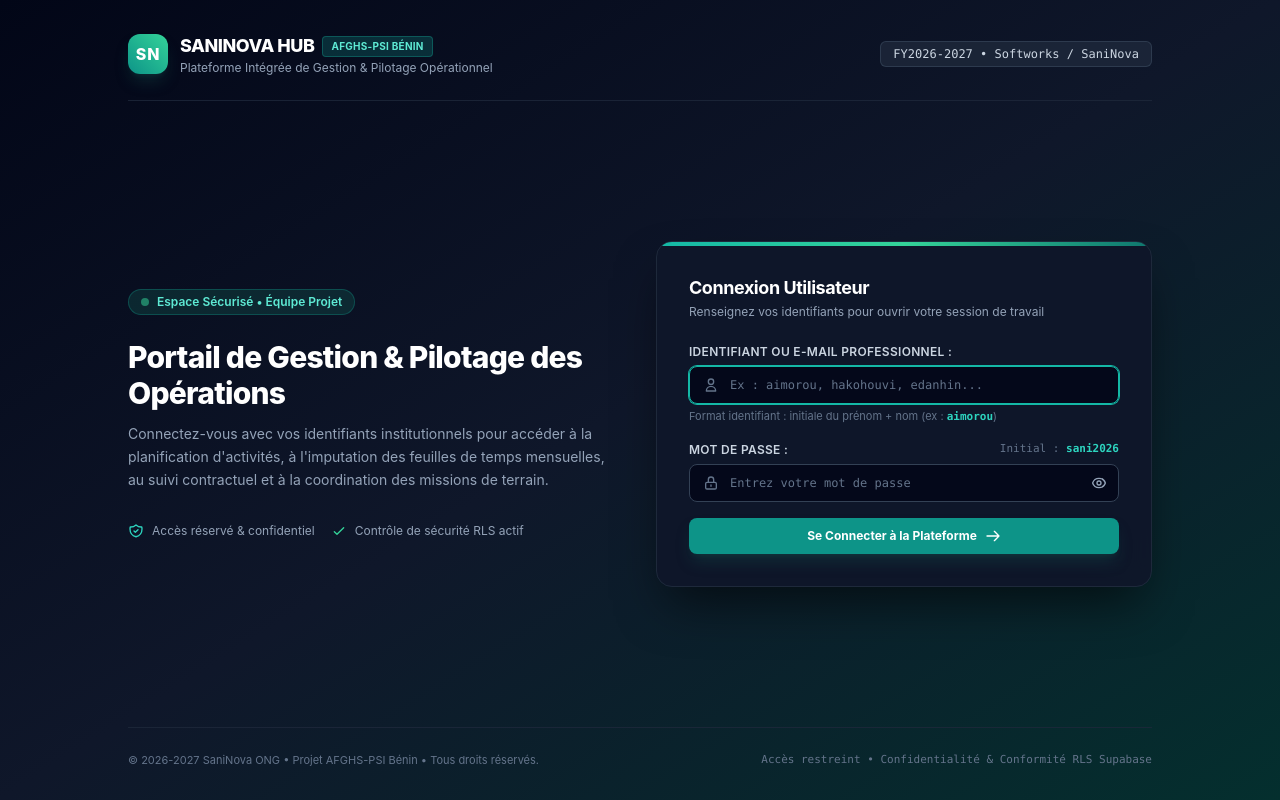
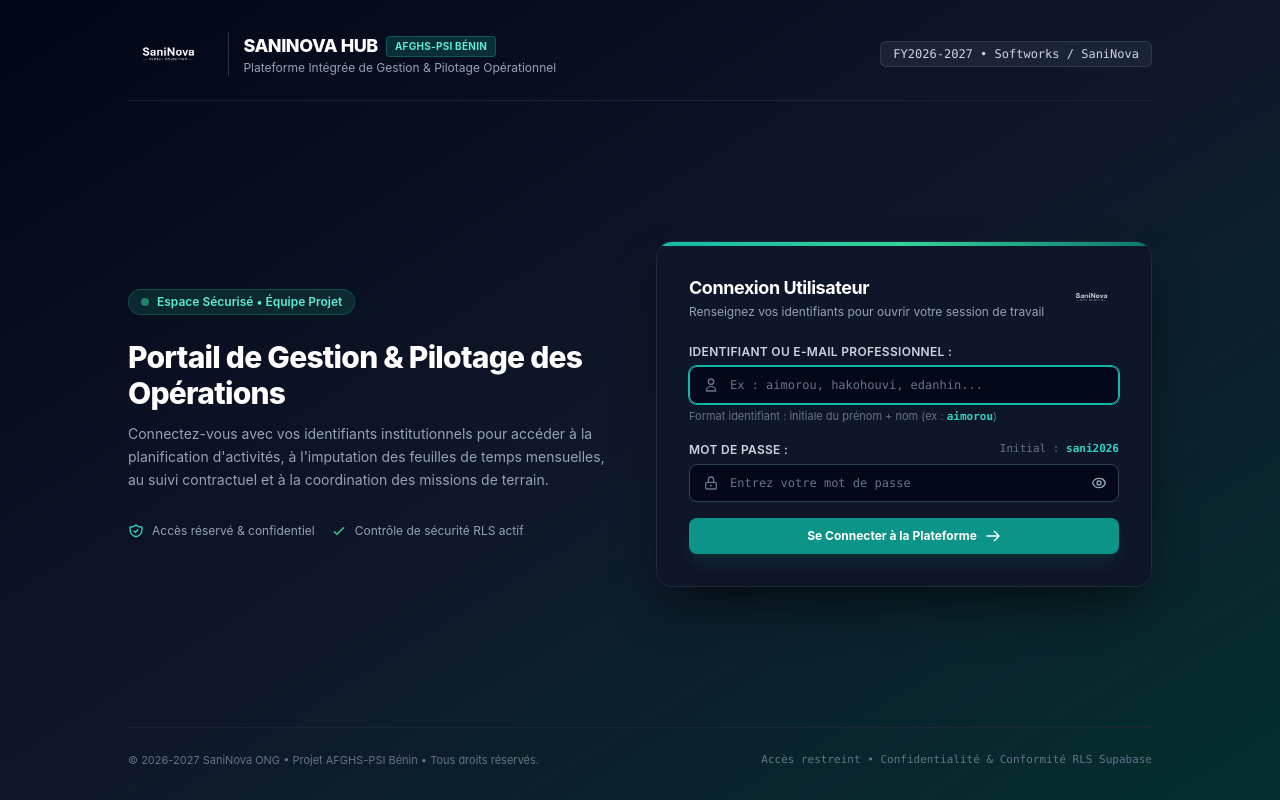
Before and after one commit to saninovagc-cmd/saniplaner, a Next.js app: page /login in a window 1280 px wide. Built offline with nearby package versions, Linux system fonts and the light colour scheme; no server answers; the database is empty.

Commit message:
feat: integration des logos officiels SaniNova (Header, Sidebar, Login) et epuration de la page de connexion

```diff
--- a/src/app/login/page.tsx
+++ b/src/app/login/page.tsx
@@ -1,6 +1,7 @@
 'use client';
 
 import React, { useState } from 'react';
+import Image from 'next/image';
 import { useRouter } from 'next/navigation';
 import { useApp } from '@/context/AppContext';
 
@@ -44,11 +45,18 @@ export default function LoginPage() {
     <div className="min-h-screen bg-gradient-to-br from-slate-950 via-slate-900 to-teal-950 text-slate-100 flex flex-col justify-between p-4 sm:p-6 lg:p-8 font-sans selection:bg-teal-500 selection:text-white">
       {/* Top Header / Branding */}
       <header className="max-w-5xl w-full mx-auto flex items-center justify-between pb-6 border-b border-slate-800/80">
-        <div className="flex items-center space-x-3">
-          <div className="w-10 h-10 rounded-xl bg-gradient-to-tr from-teal-600 to-emerald-400 flex items-center justify-center font-extrabold text-white text-base shadow-lg shadow-teal-900/40 tracking-wider">
-            SN
+        <div className="flex items-center space-x-3.5">
+          <div className="relative h-11 w-auto max-w-[150px] flex items-center shrink-0">
+            <Image
+              src="/images/logo-saninova-white.png"
+              alt="SaniNova"
+              width={140}
+              height={44}
+              className="h-10 w-auto object-contain"
+              priority
+            />
           </div>
-          <div>
+          <div className="border-l border-slate-700/80 pl-3.5">
             <div className="flex items-center space-x-2">
               <h1 className="text-base sm:text-lg font-extrabold text-white tracking-tight uppercase">
                 SANINOVA HUB
@@ -109,11 +117,22 @@ export default function LoginPage() {
           <div className="bg-slate-900/95 backdrop-blur-md rounded-2xl border border-slate-800 p-6 sm:p-8 shadow-2xl shadow-black/60 relative overflow-hidden">
             <div className="absolute top-0 left-0 right-0 h-1 bg-gradient-to-r from-teal-500 via-emerald-400 to-teal-700"></div>
 
-            <div className="mb-6">
-              <h3 className="text-lg font-bold text-white tracking-tight">Connexion Utilisateur</h3>
-              <p className="text-xs text-slate-400 mt-0.5">
-                Renseignez vos identifiants pour ouvrir votre session de travail
-              </p>
+            <div className="flex items-center justify-between mb-6">
+              <div>
+                <h3 className="text-lg font-bold text-white tracking-tight">Connexion Utilisateur</h3>
+                <p className="text-xs text-slate-400 mt-0.5">
+                  Renseignez vos identifiants pour ouvrir votre session de travail
+                </p>
+              </div>
+              <div className="relative h-8 w-auto max-w-[95px] flex items-center shrink-0">
+                <Image
+                  src="/images/logo-saninova-white.png"
+                  alt="SaniNova"
+                  width={95}
+                  height={28}
+                  className="h-6 w-auto object-contain opacity-85"
+                />
+              </div>
             </div>
 
             {errorMessage && (
--- a/src/components/Header.tsx
+++ b/src/components/Header.tsx
@@ -1,6 +1,7 @@
 'use client';
 
 import React, { useState } from 'react';
+import Image from 'next/image';
 import { useRouter } from 'next/navigation';
 import { useApp } from '@/context/AppContext';
 
@@ -75,6 +76,17 @@ export default function Header() {
             <path strokeLinecap="round" strokeLinejoin="round" strokeWidth={2.2} d="M4 6h16M4 12h16M4 18h16" />
           </svg>
         </button>
+
+        {/* Brand logo on tablet / desktop */}
+        <div className="hidden sm:flex items-center shrink-0 pr-3 border-r border-slate-200">
+          <Image
+            src="/images/logo-saninova.png"
+            alt="SaniNova"
+            width={110}
+            height={32}
+            className="h-7 w-auto object-contain"
+          />
+        </div>
 
         <div className="min-w-0">
           <div className="flex items-center space-x-2">
--- a/src/components/Sidebar.tsx
+++ b/src/components/Sidebar.tsx
@@ -2,6 +2,7 @@
 
 import React from 'react';
 import Link from 'next/link';
+import Image from 'next/image';
 import { usePathname, useRouter } from 'next/navigation';
 import { useApp } from '@/context/AppContext';
 
@@ -137,16 +138,23 @@ export default function Sidebar() {
       {/* 1. DESKTOP SIDEBAR (Visible on lg and larger) */}
       <aside className="hidden lg:flex w-64 bg-slate-900 text-slate-200 h-screen flex-col border-r border-slate-800 shrink-0 font-sans sticky top-0">
         {/* Brand Header */}
-        <div className="p-5 border-b border-slate-800">
+        <div className="p-4 border-b border-slate-800">
           <Link href="/" className="flex items-center space-x-2.5 group">
-            <div className="w-8 h-8 rounded bg-teal-600 group-hover:bg-teal-500 transition flex items-center justify-center font-bold text-white text-xs tracking-wider shrink-0 shadow-xs">
-              SN
+            <div className="relative h-9 w-auto max-w-[110px] flex items-center shrink-0">
+              <Image
+                src="/images/logo-saninova-white.png"
+                alt="SaniNova"
+                width={110}
+                height={36}
+                className="h-8 w-auto object-contain"
+                priority
+              />
             </div>
-            <div className="truncate">
-              <h1 className="font-bold text-xs tracking-wider text-white uppercase group-hover:text-teal-300 transition truncate">
-                SANINOVA HUB
+            <div className="truncate border-l border-slate-800 pl-2">
+              <h1 className="font-bold text-[11px] tracking-wider text-white uppercase group-hover:text-teal-300 transition truncate">
+                HUB OPÉRATIONNEL
               </h1>
-              <p className="text-[11px] text-teal-400 font-medium truncate">AFGHS-PSI Bénin</p>
+              <p className="text-[10px] text-teal-400 font-medium truncate">AFGHS-PSI Bénin</p>
             </div>
           </Link>
         </div>
@@ -183,12 +191,18 @@ export default function Sidebar() {
               onClick={() => setMobileSidebarOpen(false)}
               className="flex items-center space-x-2.5 group"
             >
-              <div className="w-8 h-8 rounded bg-teal-600 flex items-center justify-center font-bold text-white text-xs tracking-wider shrink-0">
-                SN
+              <div className="relative h-8 w-auto max-w-[100px] flex items-center shrink-0">
+                <Image
+                  src="/images/logo-saninova-white.png"
+                  alt="SaniNova"
+                  width={100}
+                  height={32}
+                  className="h-7 w-auto object-contain"
+                />
               </div>
-              <div>
-                <h2 className="font-bold text-xs tracking-wider text-white uppercase">SANINOVA HUB</h2>
-                <p className="text-[11px] text-teal-400 font-medium">AFGHS-PSI Bénin</p>
+              <div className="border-l border-slate-800 pl-2">
+                <h2 className="font-bold text-[11px] tracking-wider text-white uppercase">HUB OPÉRATIONNEL</h2>
+                <p className="text-[10px] text-teal-400 font-medium">AFGHS-PSI Bénin</p>
               </div>
             </Link>
 
```
Also changed, not shown: public/images/logo-saninova-white.png (added), public/images/logo-saninova.png (added).
